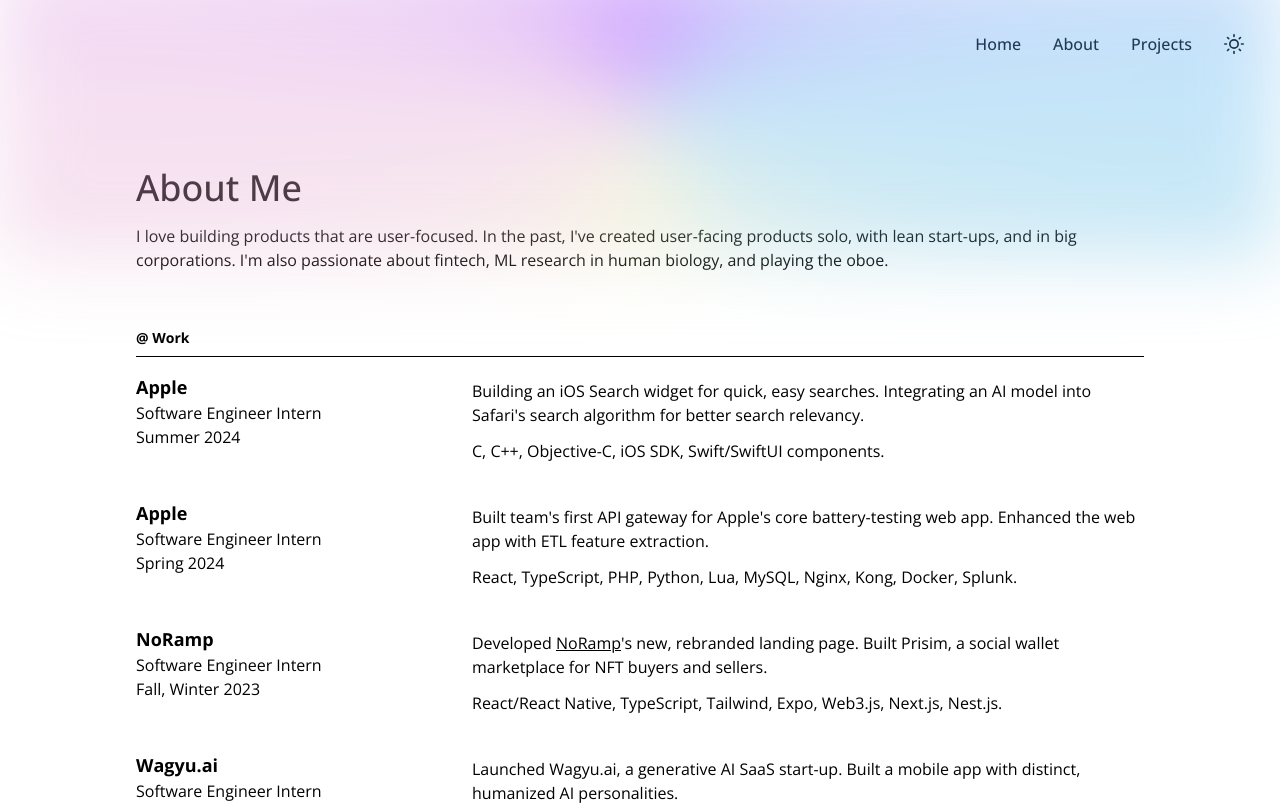
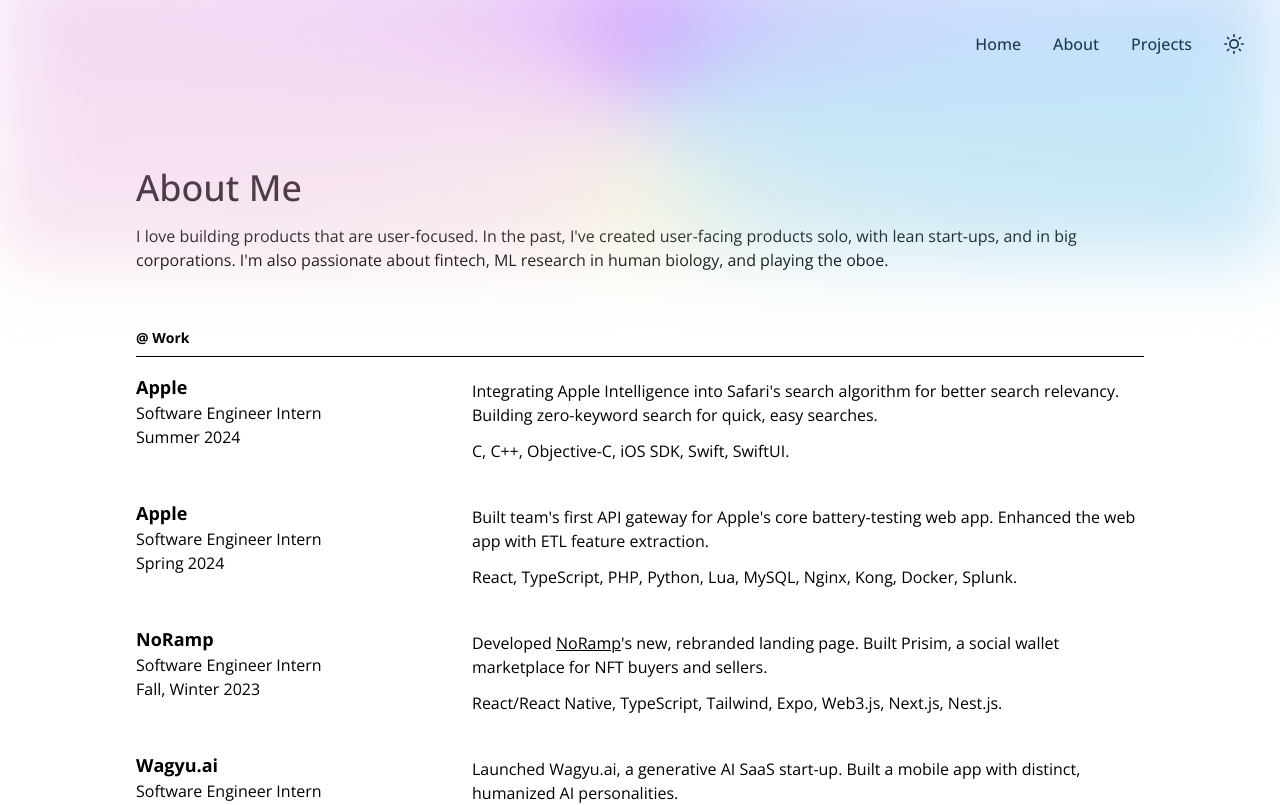
Before and after one commit to aaronkjin/personal, a Next.js app: page /about in a window 1280 px wide. Shown: the top 805 px of the page. Built offline with nearby package versions, Linux system fonts and the light colour scheme.

Commit message:
apple intelligence

```diff
--- a/pages/about.js
+++ b/pages/about.js
@@ -62,13 +62,13 @@ export default function About() {
           {/* Right Side */}
           <div className="w-full tablet:w-2/3 mt-1.5">
             <p className="text-sm tablet:text-base">
-              Building an iOS Search widget for quick, easy searches.
-              Integrating an AI model into Safari&apos;s search algorithm for
-              better search relevancy.
+              Integrating Apple Intelligence into Safari&apos;s search algorithm
+              for better search relevancy. Building zero-keyword search for
+              quick, easy searches.
             </p>
 
             <p className="text-sm tablet:text-base mt-3 mob:hidden tablet:flex">
-              C, C++, Objective-C, iOS SDK, Swift/SwiftUI components.
+              C, C++, Objective-C, iOS SDK, Swift, SwiftUI.
             </p>
           </div>
         </div>
```
